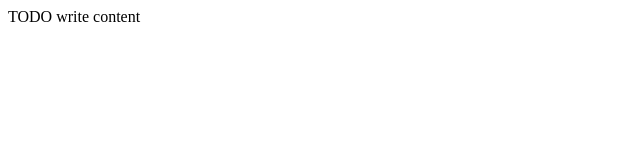
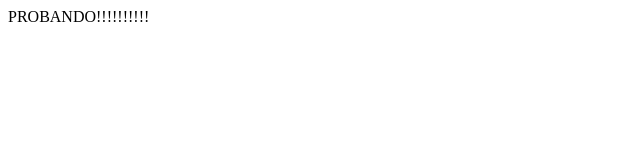
Before and after one commit to izuritab/test2git, a plain HTML site: page web/index.html in a window 1280 px wide. Shown: the full height of the page, 0-640 px from the left. Drawn offline with Linux system fonts and the light colour scheme.

Commit message:
probando2

```diff
--- a/web/index.html
+++ b/web/index.html
@@ -11,6 +11,6 @@
         <meta name="viewport" content="width=device-width, initial-scale=1.0">
     </head>
     <body>
-        <div>TODO write content</div>
+        <div>PROBANDO!!!!!!!!!!</div>
     </body>
 </html>
```
